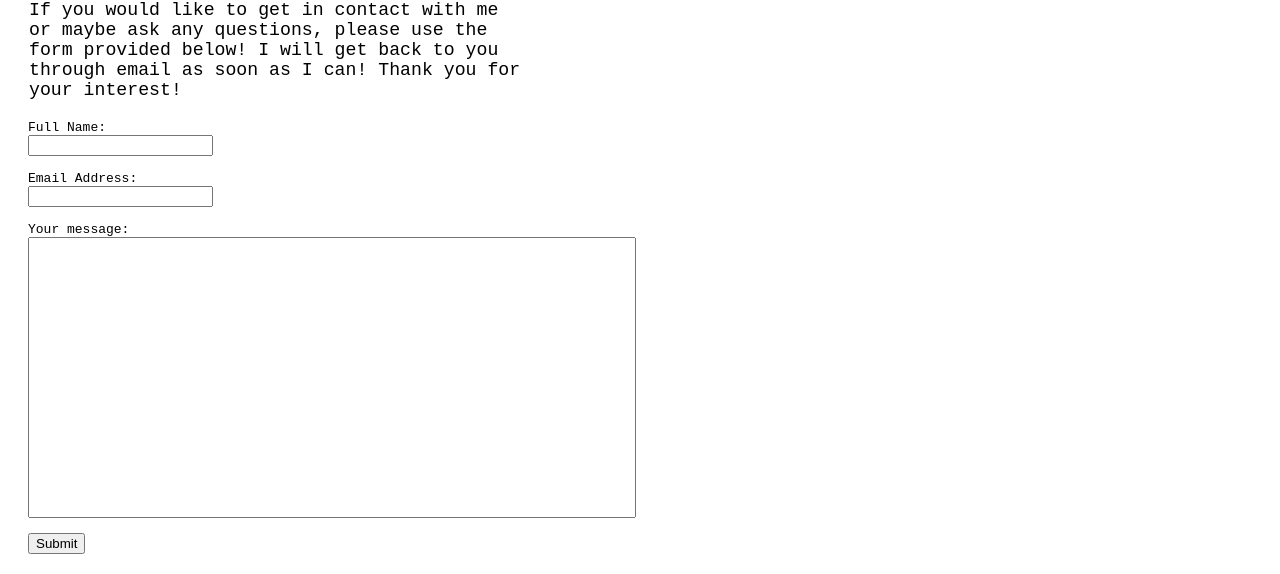
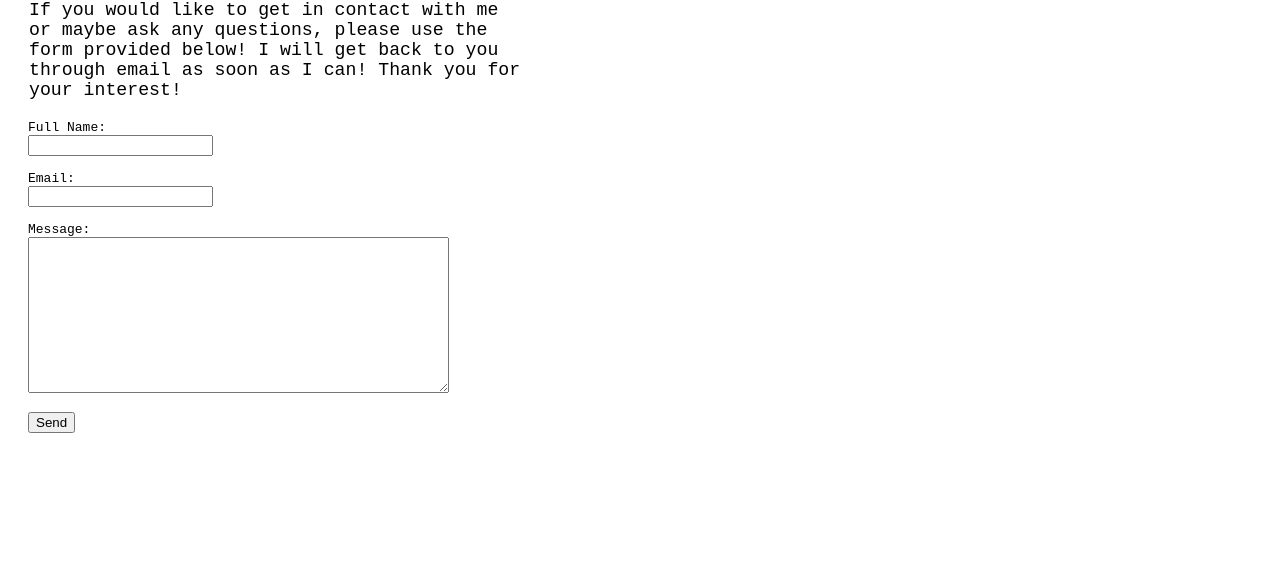
Before and after one commit to MattoScientisuto/Portfolio_Site, a plain HTML site: page contact.html in a window 1280 px wide. Shown: the part 493-1067 px from the top of the page. After the commit the page ends 946 px from the top, so only its background shows below. Drawn offline with Linux system fonts and the light colour scheme.

Commit message:
Contact form sends emails to my personal

```diff
--- a/contact.html
+++ b/contact.html
@@ -62,17 +62,17 @@
             </div>
         </div>
 
-        <form>
-            <label for="name">Full Name:</label><br>
-            <input type="text" id="name" name="name" value=""><br><br>
-
-            <label for="email">Email Address:</label><br>
-            <input type="text" id="email" name="email" value=""><br><br>
-
-            <label for="message">Your message:</label><br>
-            <input type="text" id="message" name="message" value="" style="width: 600px; height: 275px"><br><br>
-
-            <input type="submit" value="Submit">
+        <form action="https://formspree.io/f/mwkdynvw" method="POST">
+            <label>Full Name: </label><br>
+            <input name="name">
+            <br><br>
+            <label>Email:</label><br>
+            <input type="email" name="email">
+            <br><br>
+            <label>Message:</label><br>
+            <textarea name="message" rows="10" cols="50"></textarea>
+            <br><br>
+            <button type="submit">Send</button>
         </form>
 
     </div>
```
